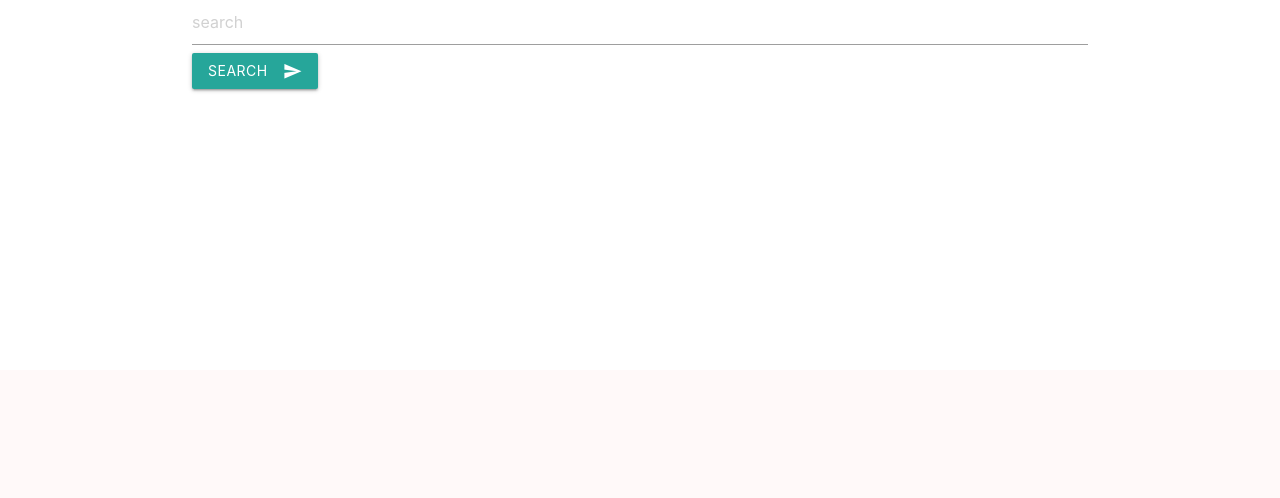
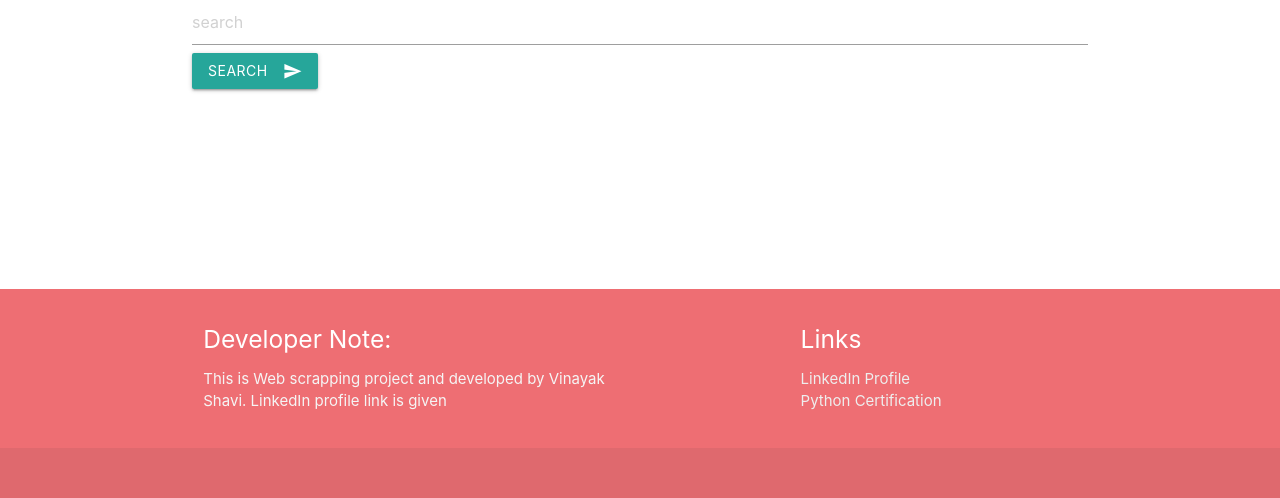
Before and after one commit to vinayakgs/SearchApp, a Django app: page / in a window 1280 px wide. Shown: the part 430-928 px from the top of the page. Before the commit the page ends 522 px from the top, so only its background shows below. Run offline with Django 3.2, Linux system fonts and the light colour scheme.

Commit message:
Some enhancement is done

```diff
--- a/templates/base.html
+++ b/templates/base.html
@@ -17,7 +17,7 @@
         </ul>
     </div>
 </nav>
-<div class="container">
+<div class="container" style="margin-bottom:200px;">
     <h1 style="text-align: center">What do you want to Search?</h1>
     <div class="row">
         <div class="col s4">
@@ -54,5 +54,6 @@
 {% block content %} {% endblock content %}
 <script src="https://cdnjs.cloudflare.com/ajax/libs/materialize/1.0.0/js/materialize.min.js"></script>
 </div>
+{% include 'footer.html' %}
 </body>
 </html>
--- /dev/null
+++ b/templates/footer.html
@@ -0,0 +1,23 @@
+<footer class="page-footer">
+          <div class="container">
+            <div class="row">
+              <div class="col l6 s12">
+                <h5 class="white-text">Developer Note:</h5>
+                <p class="grey-text text-lighten-4">This is Web scrapping project and developed by Vinayak Shavi. LinkedIn profile link is given</p>
+              </div>
+              <div class="col l4 offset-l2 s12">
+                <h5 class="white-text">Links</h5>
+                <ul>
+                  <li><a class="grey-text text-lighten-3" href="https://www.linkedin.com/in/vinayak-shavi-705906129/" target="_blank">LinkedIn Profile</a></li>
+                  <li><a class="grey-text text-lighten-3" href="https://www.linkedin.com/feed/update/urn:li:activity:6609821250233692160/" target="_blank">Python Certification</a></li>
+                </ul>
+              </div>
+            </div>
+          </div>
+          <div class="footer-copyright">
+<!--            <div class="container">-->
+<!--            © 2014 Copyright Text-->
+<!--            <a class="grey-text text-lighten-4 right" href="#!">More Links</a>-->
+<!--            </div>-->
+          </div>
+        </footer>
```
Also changed, not shown: templates/my_app/new_search.html (+7 -5 lines), static/css/style.css (line endings or trailing spaces).
